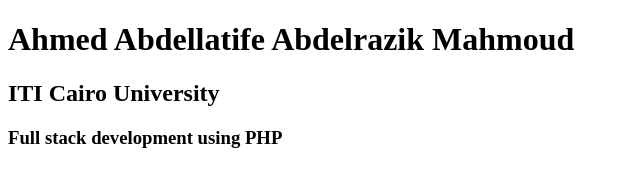
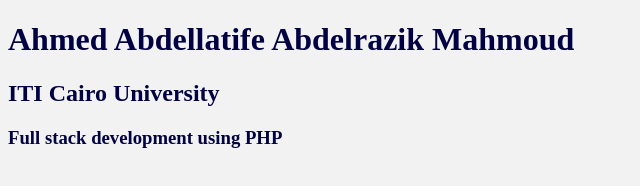
Before and after one commit to Ahmedd26/ITI-lab1, a plain HTML site: page index.html in a window 1280 px wide. Shown: the whole page, without its empty margins (0-640 px from the left). Drawn offline with Linux system fonts and the light colour scheme.

Commit message:
Added style.css

```diff
--- a/index.html
+++ b/index.html
@@ -4,6 +4,7 @@
     <meta charset="UTF-8">
     <meta name="viewport" content="width=device-width, initial-scale=1.0">
     <title>Lab 1</title>
+    <link rel="stylesheet" href="style.css">
 </head>
 <body>
     <h1>Ahmed Abdellatife Abdelrazik Mahmoud</h1>
--- /dev/null
+++ b/style.css
@@ -0,0 +1,4 @@
+body {
+    background-color: #f2f2f2;
+    color: #000042;
+}
```
